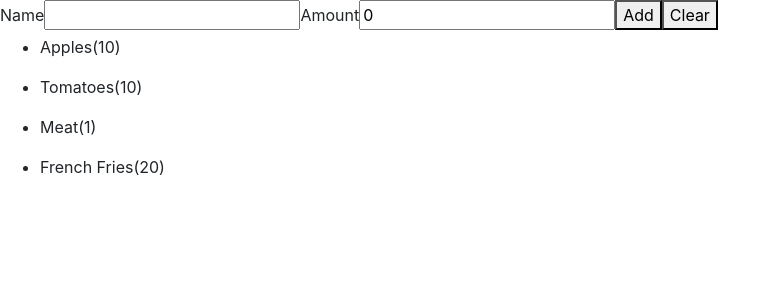
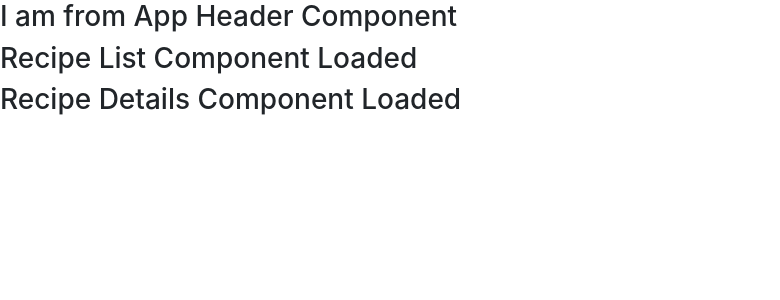
Before and after one commit to bandisri/angular-my-recipie, an Angular app: page / in a window 1280 px wide. Shown: the top 300 px of the page, without its empty margins (0-780 px from the left). Built offline with nearby package versions, Linux system fonts and the light colour scheme.

Commit message:
commit - #2

```diff
--- a/src/app/app.component.html
+++ b/src/app/app.component.html
@@ -1 +1,3 @@
-<shop-list>Loading Shopping List...</shop-list>
+<app-header>Loading App Header Component..</app-header>
+<app-recipes>Loading Recipes Component</app-recipes>
+<!-- <shop-list>Loading Shopping List...</shop-list> -->
--- /dev/null
+++ b/src/app/header/header.component.html
@@ -0,0 +1 @@
+<h3>I am from App Header Component</h3>
--- /dev/null
+++ b/src/app/recipes/recipe-detail/recipe-detail.component.html
@@ -0,0 +1 @@
+<h3>Recipe Details Component Loaded</h3>
--- /dev/null
+++ b/src/app/recipes/recipe-list/recipe-list.component.html
@@ -0,0 +1 @@
+<h3>Recipe List Component Loaded</h3>
--- /dev/null
+++ b/src/app/recipes/recipes.component.html
@@ -0,0 +1,2 @@
+<app-recipe-list>Loading Component Recipe List</app-recipe-list>
+<app-recipe-detail>Loading Component Recipe Details</app-recipe-detail>
```
Also changed, not shown: src/app/app.module.ts (+8 -0 lines), src/app/header/header.component.ts (added, +10 -0 lines), src/app/recipes/recipe-detail/recipe-detail.component.ts (added, +10 -0 lines), src/app/recipes/recipe-list/recipe-list.component.ts (added, +10 -0 lines), src/app/recipes/recipes.component.ts (added, +10 -0 lines).
